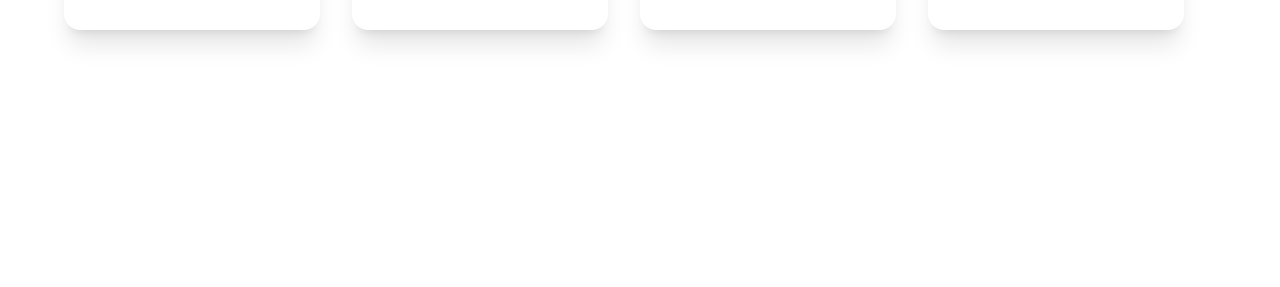
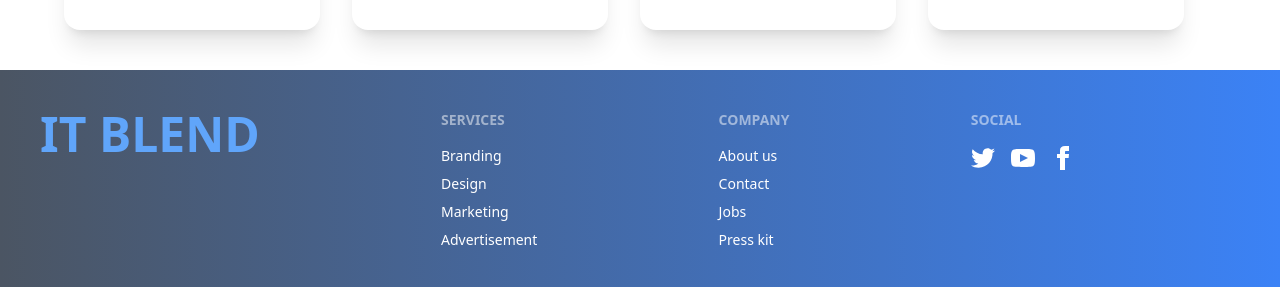
Before and after one commit to SM-RIYAD/it-blend, a React (Vite) app: page / in a window 1280 px wide. Shown: the part 1414-1701 px from the top of the page. Before the commit the page ends 1484 px from the top, so only its background shows below. Built offline with nearby package versions, Linux system fonts and the light colour scheme.

Commit message:
footer is done

```diff
--- /dev/null
+++ b/src/components/Footer/Footer.jsx
@@ -0,0 +1,53 @@
+import React from 'react';
+
+const Footer = () => {
+    return (
+        <div>
+            <footer className="footer   mt-10 p-10 bg-gradient-to-r from-gray-600 to-blue-500 text-white">
+
+    {/* <svg width="50" height="50" viewBox="0 0 24 24" xmlns="http://www.w3.org/2000/svg" fillRule="evenodd" clipRule="evenodd" className="fill-current"><path d="M22.672 15.226l-2.432.811.841 2.515c.33 1.019-.209 2.127-1.23 2.456-1.15.325-2.148-.321-2.463-1.226l-.84-2.518-5.013 1.677.84 2.517c.391 1.203-.434 2.542-1.831 2.542-.88 0-1.601-.564-1.86-1.314l-.842-2.516-2.431.809c-1.135.328-2.145-.317-2.463-1.229-.329-1.018.211-2.127 1.231-2.456l2.432-.809-1.621-4.823-2.432.808c-1.355.384-2.558-.59-2.558-1.839 0-.817.509-1.582 1.327-1.846l2.433-.809-.842-2.515c-.33-1.02.211-2.129 1.232-2.458 1.02-.329 2.13.209 2.461 1.229l.842 2.515 5.011-1.677-.839-2.517c-.403-1.238.484-2.553 1.843-2.553.819 0 1.585.509 1.85 1.326l.841 2.517 2.431-.81c1.02-.33 2.131.211 2.461 1.229.332 1.018-.21 2.126-1.23 2.456l-2.433.809 1.622 4.823 2.433-.809c1.242-.401 2.557.484 2.557 1.838 0 .819-.51 1.583-1.328 1.847m-8.992-6.428l-5.01 1.675 1.619 4.828 5.011-1.674-1.62-4.829z"></path></svg> */}
+   <div className='lg:block hidden'>
+   {/* <img
+                className="lg:w-[250px] w-[300px]  "
+                src={` ${"https://i.ibb.co/vZmgLmZ/mealnestlogo-removebg-preview-1.png"}`}
+              /> */}
+              <h1 className='text-blue-400 text-5xl font-bold'>
+                IT BLEND
+              </h1>
+
+    </div>
+
+  <nav>
+    <header className="footer-title">Services</header>
+    <a className="link link-hover">Branding</a>
+    <a className="link link-hover">Design</a>
+    <a className="link link-hover">Marketing</a>
+    <a className="link link-hover">Advertisement</a>
+  </nav>
+  <nav>
+    <header className="footer-title">Company</header>
+    <a className="link link-hover">About us</a>
+    <a className="link link-hover">Contact</a>
+    <a className="link link-hover">Jobs</a>
+    <a className="link link-hover">Press kit</a>
+  </nav>
+
+    {/* <header className="footer-title">Legal</header>
+    <a className="link link-hover">Terms of use</a>
+    <a className="link link-hover">Privacy policy</a>
+    <a className="link link-hover">Cookie policy</a> */}
+      <nav>
+    <header className="footer-title">Social</header>
+    <div className="grid grid-flow-col gap-4">
+      <a><svg xmlns="http://www.w3.org/2000/svg" width="24" height="24" viewBox="0 0 24 24" className="fill-current"><path d="M24 4.557c-.883.392-1.832.656-2.828.775 1.017-.609 1.798-1.574 2.165-2.724-.951.564-2.005.974-3.127 1.195-.897-.957-2.178-1.555-3.594-1.555-3.179 0-5.515 2.966-4.797 6.045-4.091-.205-7.719-2.165-10.148-5.144-1.29 2.213-.669 5.108 1.523 6.574-.806-.026-1.566-.247-2.229-.616-.054 2.281 1.581 4.415 3.949 4.89-.693.188-1.452.232-2.224.084.626 1.956 2.444 3.379 4.6 3.419-2.07 1.623-4.678 2.348-7.29 2.04 2.179 1.397 4.768 2.212 7.548 2.212 9.142 0 14.307-7.721 13.995-14.646.962-.695 1.797-1.562 2.457-2.549z"></path></svg></a>
+      <a><svg xmlns="http://www.w3.org/2000/svg" width="24" height="24" viewBox="0 0 24 24" className="fill-current"><path d="M19.615 3.184c-3.604-.246-11.631-.245-15.23 0-3.897.266-4.356 2.62-4.385 8.816.029 6.185.484 8.549 4.385 8.816 3.6.245 11.626.246 15.23 0 3.897-.266 4.356-2.62 4.385-8.816-.029-6.185-.484-8.549-4.385-8.816zm-10.615 12.816v-8l8 3.993-8 4.007z"></path></svg></a>
+      <a><svg xmlns="http://www.w3.org/2000/svg" width="24" height="24" viewBox="0 0 24 24" className="fill-current"><path d="M9 8h-3v4h3v12h5v-12h3.642l.358-4h-4v-1.667c0-.955.192-1.333 1.115-1.333h2.885v-5h-3.808c-3.596 0-5.192 1.583-5.192 4.615v3.385z"></path></svg></a>
+    </div>
+
+  </nav>
+</footer>
+        </div>
+    );
+};
+
+export default Footer;
--- a/src/components/Header/Header.jsx
+++ b/src/components/Header/Header.jsx
@@ -60,7 +60,9 @@ const Header = () => {
     </ul>
   </div>
   <div className="navbar-end">
-    <a className="btn">Button</a>
+  <button className="btn mt-5  btn-outline rounded-none hover:bg-blue-500 w-[200px] h-[40px]  text-white hover:border-none  ">
+                    Register
+                  </button>
   </div>
 </div>
     </div>
--- a/src/components/Home/Home.jsx
+++ b/src/components/Home/Home.jsx
@@ -3,7 +3,7 @@ import Banner from "../Banner/Banner";
 import Header from "../Header/Header";
 import ServiceCArd from "../Services/ServiceCArd";
 import Services from "../Services/Services";
-
+import Footer from "../Footer/Footer";
 
 const Home = () => {
   const [searchWord, setSearchWord] = useState("");
@@ -33,6 +33,7 @@ const Home = () => {
       <Header></Header>
 <Banner></Banner>
 <Services></Services>
+ <Footer></Footer>
     </div>
   );
 };
```
